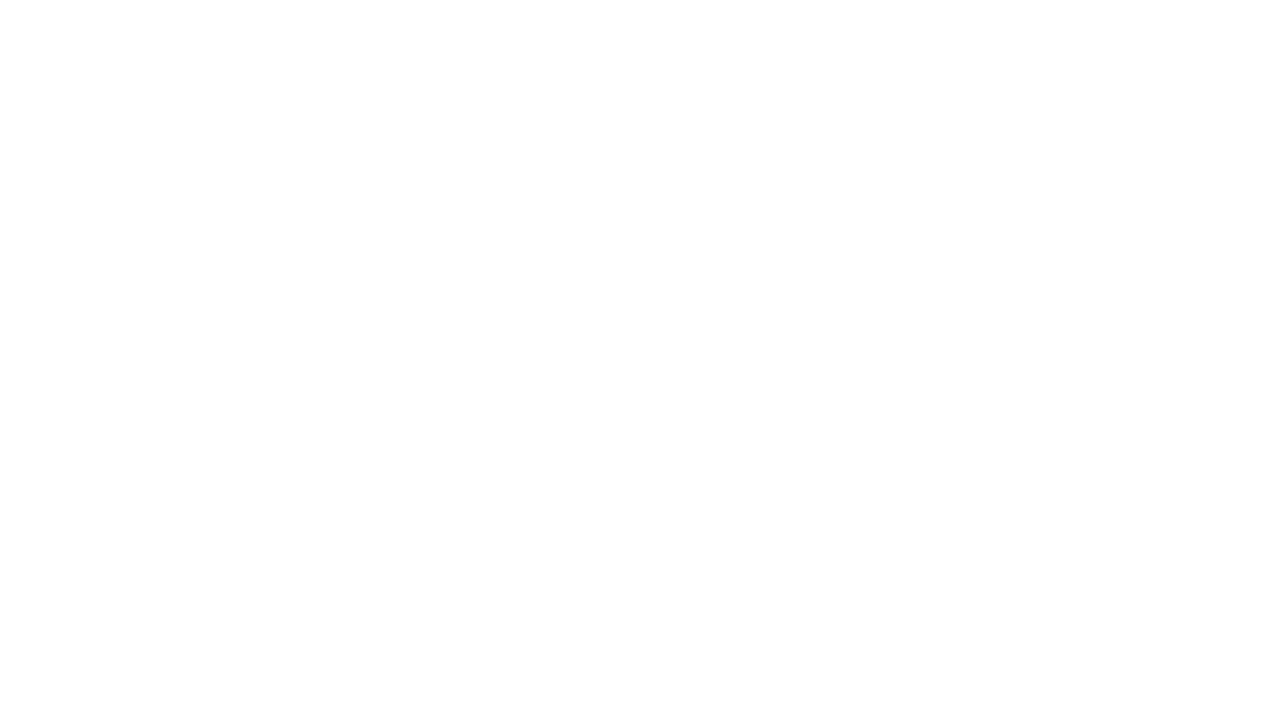
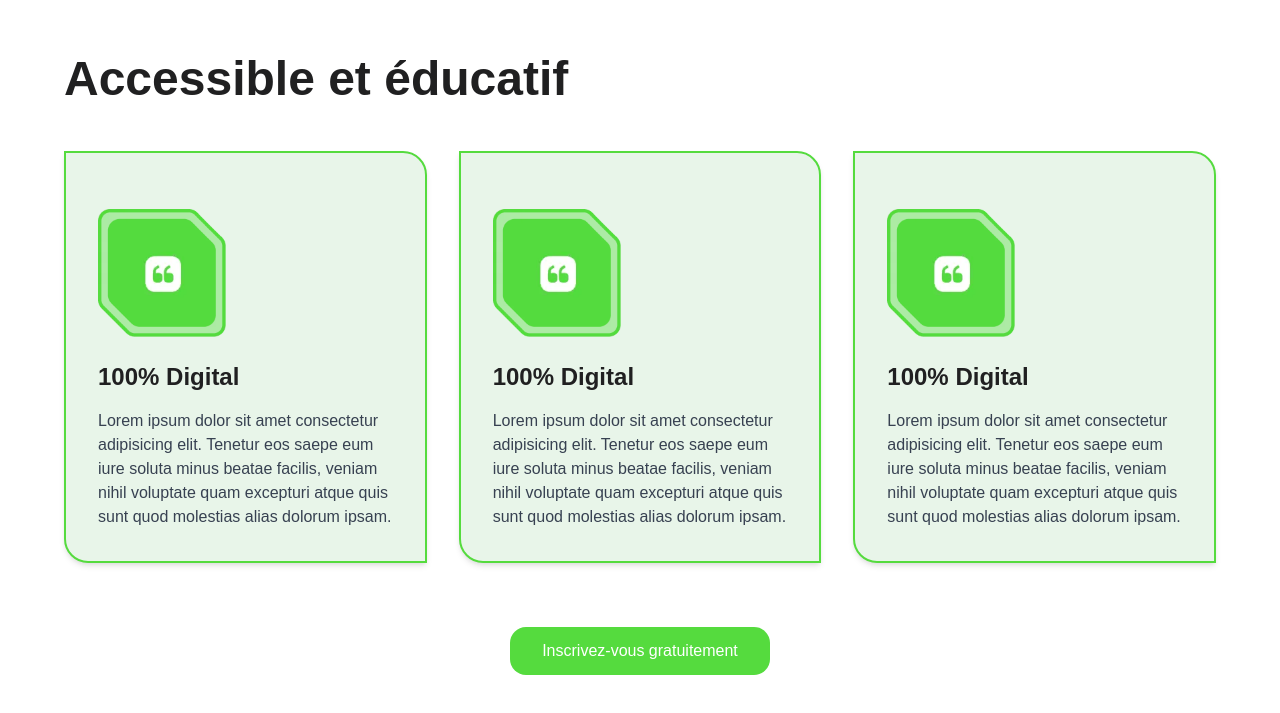
Before and after one commit to Seraphin-Sk/Dev_Artefact, a React (Vite) app: page / in a window 1280 px wide. Shown: the part 2481-3194 px from the top of the page. Before the commit the page ends 2440 px from the top, so only its background shows below. Built offline with nearby package versions, Linux system fonts and the light colour scheme.

Commit message:
feat : Finalizing changes to AccessSection component

```diff
--- /dev/null
+++ b/src/components/AccessSection.jsx
@@ -0,0 +1,58 @@
+import React from 'react';
+
+const AccessSection = () => {
+    return (
+        <section className="bg-background py-8 md:py-16 lg:py-24">
+            <div className="container mx-auto px-4 sm:px-8 md:px-12 lg:px-16">
+                <h2 className="text-2xl sm:text-3xl md:text-4xl lg:text-5xl font-semibold text-text mb-8 md:mb-12">
+                    Accessible et éducatif
+                </h2>
+
+                <div className="grid grid-cols-1 sm:grid-cols-2 lg:grid-cols-3 gap-6 md:gap-8">
+                    <div className="bg-secondary p-6 md:p-8 border-2 border-primary rounded-tr-3xl rounded-bl-3xl shadow-custom">
+                        <img
+                            src="/assets/Acces.webp"
+                            alt="accès"
+                            className="w-24 md:w-32 py-4 md:py-6"
+                        />
+                        <h3 className="text-xl md:text-2xl font-bold text-text mb-4">100% Digital</h3>
+                        <p className="text-gray-700 text-sm md:text-base">
+                            Lorem ipsum dolor sit amet consectetur adipisicing elit. Tenetur eos saepe eum iure soluta minus beatae facilis, veniam nihil voluptate quam excepturi atque quis sunt quod molestias alias dolorum ipsam.
+                        </p>
+                    </div>
+                    <div className="bg-secondary p-6 md:p-8 border-2 border-primary rounded-tr-3xl rounded-bl-3xl shadow-custom">
+                        <img
+                            src="/assets/Acces.webp"
+                            alt="accès"
+                            className="w-24 md:w-32 py-4 md:py-6"
+                        />
+                        <h3 className="text-xl md:text-2xl font-bold text-text mb-4">100% Digital</h3>
+                        <p className="text-gray-700 text-sm md:text-base">
+                            Lorem ipsum dolor sit amet consectetur adipisicing elit. Tenetur eos saepe eum iure soluta minus beatae facilis, veniam nihil voluptate quam excepturi atque quis sunt quod molestias alias dolorum ipsam.
+                        </p>
+                    </div>
+                    <div className="bg-secondary p-6 md:p-8 border-2 border-primary rounded-tr-3xl rounded-bl-3xl shadow-custom">
+                        <img
+                            src="/assets/Acces.webp"
+                            alt="accès"
+                            className="w-24 md:w-32 py-4 md:py-6"
+                        />
+                        <h3 className="text-xl md:text-2xl font-bold text-text mb-4">100% Digital</h3>
+                        <p className="text-gray-700 text-sm md:text-base">
+                            Lorem ipsum dolor sit amet consectetur adipisicing elit. Tenetur eos saepe eum iure soluta minus beatae facilis, veniam nihil voluptate quam excepturi atque quis sunt quod molestias alias dolorum ipsam.
+                        </p>
+                    </div>
+                </div>
+
+                {/* Bouton */}
+                <div className="flex justify-center mt-8 md:mt-12 lg:mt-16">
+                    <button className="bg-primary text-white px-6 sm:px-8 py-2 sm:py-3 rounded-lg md:rounded-xl hover:bg-accent transition-colors">
+                        Inscrivez-vous gratuitement
+                    </button>
+                </div>
+            </div>
+        </section>
+    );
+};
+
+export default AccessSection;
--- a/src/pages/Home.jsx
+++ b/src/pages/Home.jsx
@@ -3,6 +3,7 @@ import Header from '../components/Header';
 import HeroSection from '../components/HeroSection';
 import BootcampSection from '../components/BootcampSection';
 import Success from '../components/Success';
+import AccessSection from '../components/accessSection';
 
 const Home = () => {
     return (
@@ -11,6 +12,7 @@ const Home = () => {
             <HeroSection />
             <BootcampSection />
             <Success />
+            <AccessSection />
         </div>
     );
 };
```
Also changed, not shown: public/assets/Acces.webp (added), 1 other file (tests, documents, lock files or other folders).
